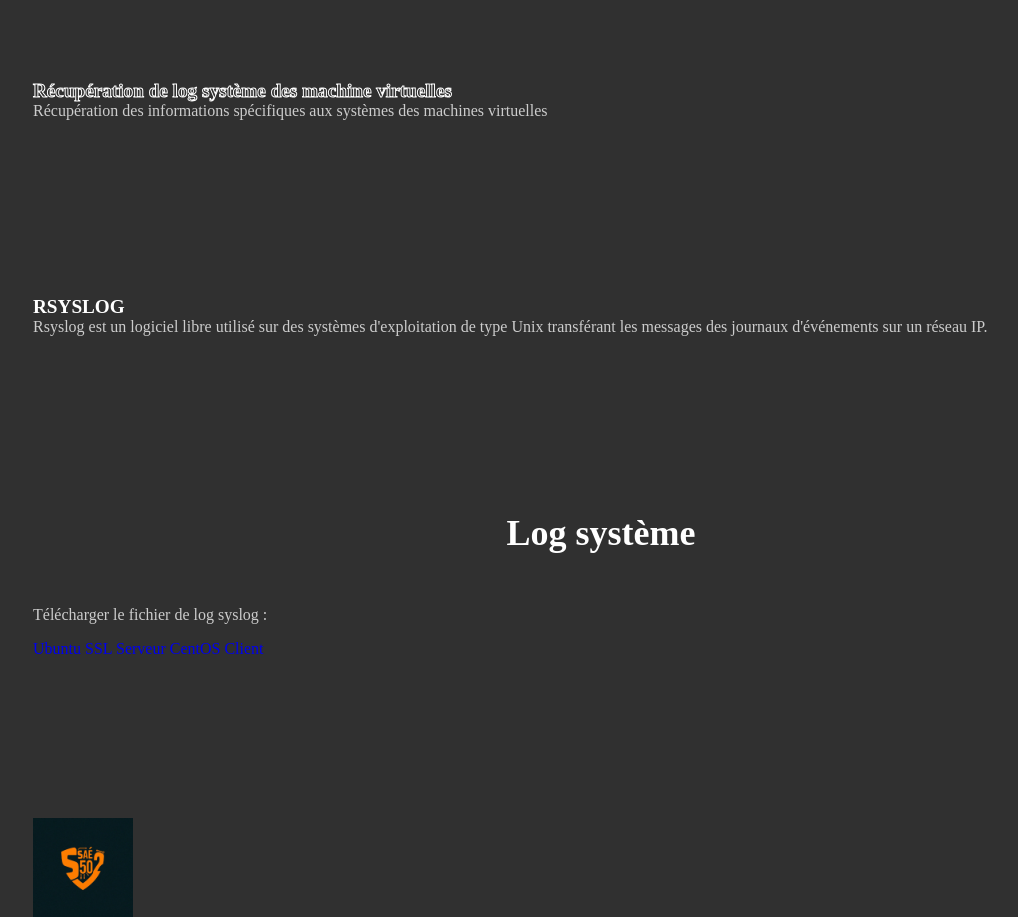
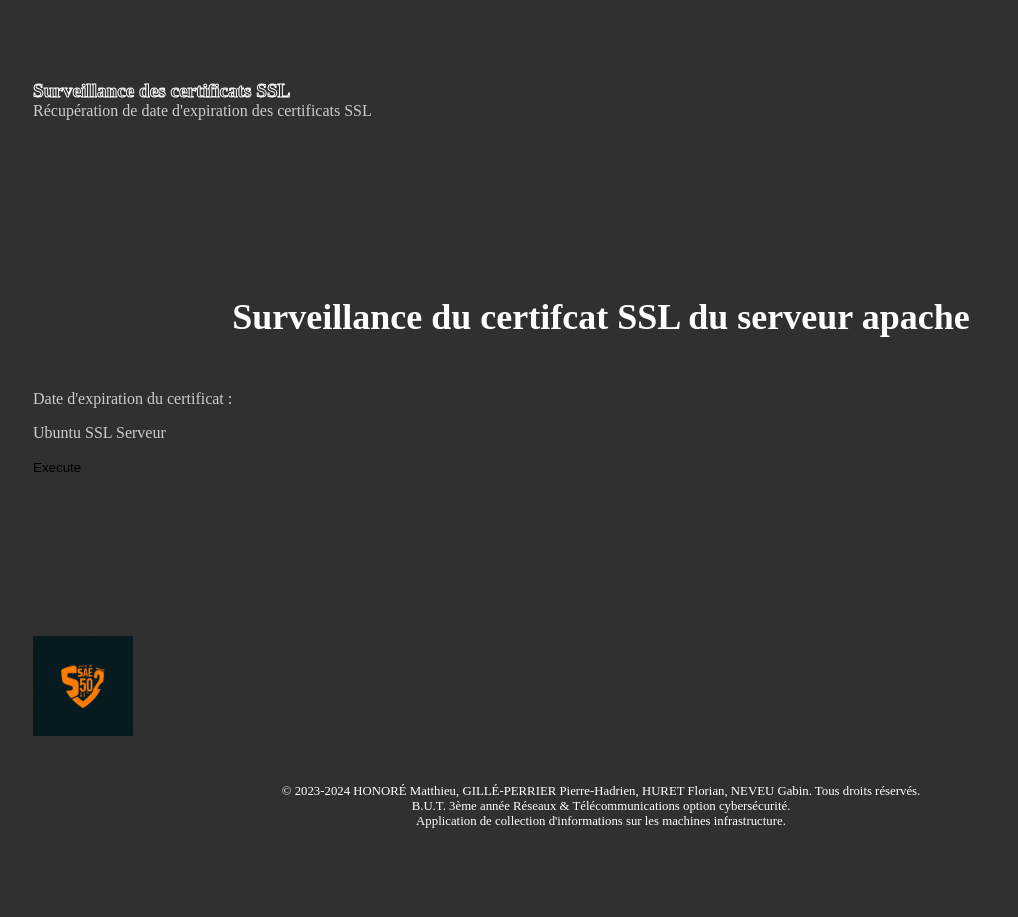
Before and after one commit to unkatorz/sae_502, a Flask app: page /ssl in a window 1280 px wide. Shown: the part 164-1081 px from the top of the page, without its empty margins (39-1057 px from the left). After the commit the page ends 992 px from the top, so only its background shows below. Run offline with Flask 3, Linux system fonts and the light colour scheme; some libraries are stand-ins or nearby versions; some web fonts are replaced.

Commit message:
Ajout de la surveillance SSL

```diff
--- a/main.py
+++ b/main.py
@@ -117,6 +117,40 @@ def affichage_fichier_lynis():
     return render_template('audit.html', affichage_fichier_lynis=contenu)
 
 
+#openssl x509 -enddate -noout -in /etc/ssl/server.crt
+
+@app.route('/surveillance_ssl_ubuntu', methods=['POST'])
+def surveillance_ssl_ubuntu():
+    try:
+        # Établir la connexion SSH
+        ssh = paramiko.SSHClient()
+        ssh.set_missing_host_key_policy(paramiko.AutoAddPolicy())
+        ssh.connect('192.168.21.10', username='user', password='bonjour')
+
+        # Exécuter la commande avec sudo
+        channel = ssh.invoke_shell()
+        channel.send('sudo' + ' openssl x509 -enddate -noout -in /etc/ssl/server.crt' + '\n')
+        while not channel.recv_ready():
+            pass
+
+        # Envoyer le mot de passe sudo
+        channel.send('bonjour' + '\n')
+        time.sleep(10)
+        while not channel.recv_ready():
+            pass
+        resultat = channel.recv(4096).decode('utf-8')
+        resultat = re.findall(r'.*notAfter=.*', resultat)
+        resultat = str(resultat).split('=')[1]
+        time.sleep(3)
+        ssh.close()
+
+
+
+        return render_template('ssl.html', surveillance_ssl_ubuntu=resultat)
+
+    except Exception as e:
+        return f"Erreur lors de l'exécution de la commande : {str(e)}"
+
 @app.route('/download_lynis_ubuntu')
 def download_lynis_ubuntu():
     return send_file('/var/log/clients/192.168.21.10-lynis.log', as_attachment=True)
--- a/templates/ssl.html
+++ b/templates/ssl.html
@@ -29,21 +29,22 @@
 
     <div class="container">
       <div class="jumbotron">
-        <h1><span>Récupération de log système des machine virtuelles</span></h1>
-        <p>Récupération des informations spécifiques aux systèmes des machines virtuelles</p>
+        <h1><span>Surveillance des certificats SSL</span></h1>
+        <p>Récupération de date d'expiration des certificats SSL</p>
       </div>
     </div>
-    <div class="container">
-      <h3></span>RSYSLOG</span></h3>
-      <p>Rsyslog est un logiciel libre utilisé sur des systèmes d'exploitation de type Unix transférant les messages des journaux d'événements sur un réseau IP.
-    </div>
     <section class="container">
-        <h2 class="header">Log système</h2>
+        <h2 class="header">Surveillance du certifcat SSL du serveur apache</h2>
         <br>
         <br>
-        <p>Télécharger le fichier de log syslog :</p>
-        <a href="{{ url_for('download_syslog_ubuntu')}}">Ubuntu SSL Serveur</a>
-        <a href="{{ url_for('download_syslog_centos')}}">CentOS Client</a>
+        <p>Date d'expiration du certificat : </p>
+        <p>Ubuntu SSL Serveur</p>
+        <form class="command" id="commandForm" action="/surveillance_ssl_ubuntu" method="post">
+            <button type="commandbutton">Execute</button>
+        </form>
+        {% if surveillance_ssl_ubuntu %}
+        <p id="commandForm"> Date d'expiration SSL : {{ surveillance_ssl_ubuntu }}</p>
+        {% endif %}
 
 
     </section>
```
